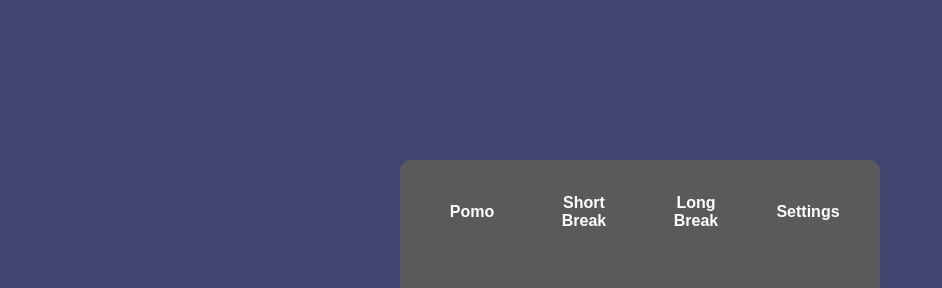
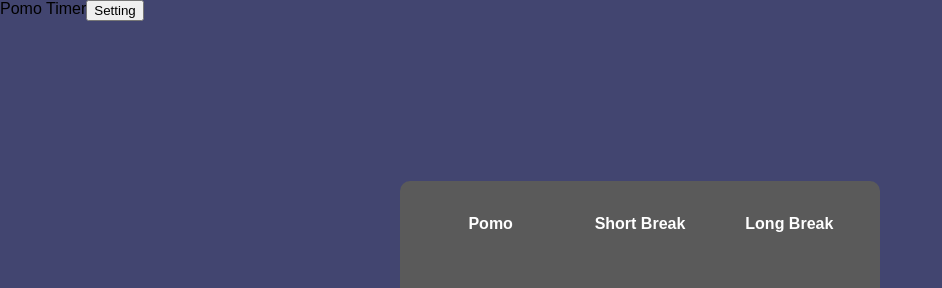
Before and after one commit to Tmoore52/pomoTimer, a plain HTML site: page index.html in a window 1280 px wide. Shown: the top 288 px of the page, without its empty margins (0-942 px from the left). Drawn offline with Linux system fonts and the light colour scheme.

Commit message:
Layout set up

```diff
--- a/index.html
+++ b/index.html
@@ -9,14 +9,16 @@
     <src src="script.js"></src>
   </head>
   <body>
-
+    <nav class="page-nav">
+      <div class="title">Pomo Timer</div>
+      <div class="setting-button"><button>Setting</button></div>
+    </nav>
     <div class="timer-wrap">
       <nav class="timer-nav">
         <ul>
           <button>Pomo</button>
           <button>Short Break</button>
           <button>Long Break</button>
-          <button>Settings</button>
         </ul>
       </nav>
       <div class="timer">
--- a/style.css
+++ b/style.css
@@ -6,6 +6,12 @@ body {
   justify-content: center;
   align-items: center;
   margin: 0;
+}
+
+.page-nav {
+  display: flex;
+  width: 100%;
+  justify-content: ;
 }
 .timer-wrap {
   background-color: #5a5a5a;
```
